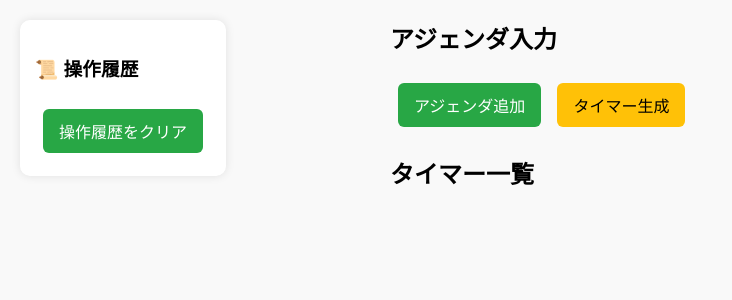
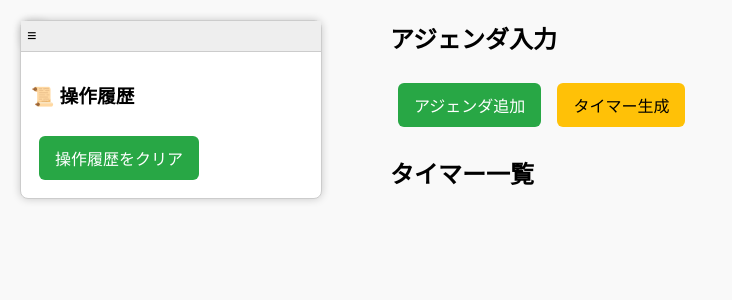
Before and after one commit to pbnakao/meeting-timer, a React (Vite) app: page / in a window 1280 px wide. Shown: the top 300 px of the page, without its empty margins (0-732 px from the left). Built offline with nearby package versions, Linux system fonts and the light colour scheme.

Commit message:
操作履歴をドラッグ可能に

```diff
--- a/src/App.tsx
+++ b/src/App.tsx
@@ -2,6 +2,7 @@ import { useState, useEffect } from 'react'
 import Timer from './components/Timer'
 import History from './components/History'
 import './styles/global.scss'
+import DraggablePanel from './components/DraggablePanel'
 
 // ローカルストレージ用のキー
 const STORAGE_KEY = 'agenda-timer-data'
@@ -170,10 +171,12 @@ function App() {
       </div>
 
       <div className="history-panel">
-        <History history={history} />
-        <button onClick={clearHistory} className="clear-history-btn">
-          操作履歴をクリア
-        </button>
+        <DraggablePanel>
+          <History history={history} />
+          <button onClick={clearHistory} className="clear-history-btn">
+            操作履歴をクリア
+          </button>
+        </DraggablePanel>
       </div>
     </div>
   )
--- /dev/null
+++ b/src/components/DraggablePanel.scss
@@ -0,0 +1,32 @@
+.draggable-panel {
+  position: fixed;
+  z-index: 999; // 前面に
+  width: 300px;
+  border: 1px solid #ccc;
+  background: #fff;
+  border-radius: 8px;
+  box-shadow: 0 0 8px rgba(0, 0, 0, 0.2);
+
+  // ドラッグ中にポインターが動かない現象を防ぐため、全領域で mousemove を拾う
+  &:active {
+    cursor: grabbing;
+  }
+}
+
+.drag-header {
+  background: #eee;
+  padding: 6px;
+  cursor: grab; // ドラッグ用
+  user-select: none; // テキスト選択を無効化
+  border-bottom: 1px solid #ccc;
+  display: flex;
+  align-items: center;
+}
+
+.drag-handle {
+  margin-right: 8px;
+}
+
+.content {
+  padding: 10px;
+}
--- /dev/null
+++ b/src/components/DraggablePanel.tsx
@@ -0,0 +1,58 @@
+import React, { useState, useRef } from 'react'
+import './DraggablePanel.scss'
+
+interface DraggablePanelProps {
+  children: React.ReactNode
+}
+
+const DraggablePanel: React.FC<DraggablePanelProps> = ({ children }) => {
+  const [position, setPosition] = useState({ x: 20, y: 20 }) // 初期位置
+  const [isDragging, setIsDragging] = useState(false)
+  const [offset, setOffset] = useState({ x: 0, y: 0 })
+
+  const panelRef = useRef<HTMLDivElement>(null)
+
+  const handleMouseDown = (e: React.MouseEvent<HTMLDivElement>) => {
+    // ドラッグ開始
+    setIsDragging(true)
+    // クリック位置とパネル左上座標の差を記録
+    setOffset({
+      x: e.clientX - position.x,
+      y: e.clientY - position.y,
+    })
+  }
+
+  const handleMouseMove = (e: React.MouseEvent<HTMLDivElement>) => {
+    if (!isDragging) return
+    // マウスの移動に合わせて位置を更新
+    setPosition({
+      x: e.clientX - offset.x,
+      y: e.clientY - offset.y,
+    })
+  }
+
+  const handleMouseUp = () => {
+    setIsDragging(false)
+  }
+
+  return (
+    <div
+      ref={panelRef}
+      className="draggable-panel"
+      style={{ left: position.x, top: position.y }}
+      onMouseMove={handleMouseMove}
+      onMouseUp={handleMouseUp}
+    >
+      <div
+        className="drag-header"
+        onMouseDown={handleMouseDown}
+        onMouseUp={handleMouseUp}
+      >
+        <span className="drag-handle">≡</span> {/* ドラッグ用アイコン */}
+      </div>
+      <div className="content">{children}</div>
+    </div>
+  )
+}
+
+export default DraggablePanel
```
